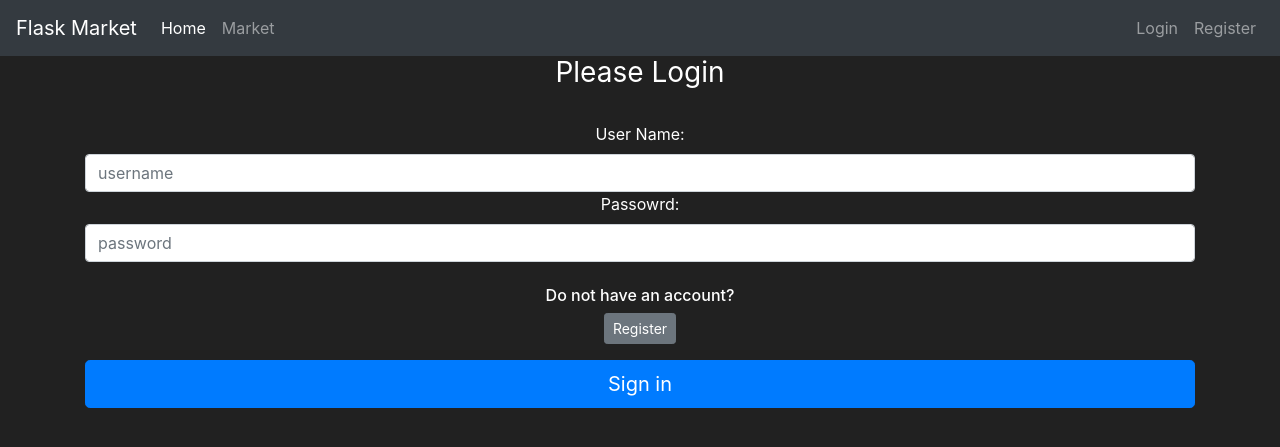
After one commit to Lyarkh/FreeCodeCamp_Courses, a Flask app: page /login in a window 1280 px wide. The commit adds this page. Shown: the top 447 px of the page. Run offline with Flask 3, Linux system fonts and the light colour scheme; some libraries are stand-ins or nearby versions.

Commit message:
Login Page
Criação da base de login page para criação da autenticação do usuario

```diff
--- a/Flask_Course_Web_Application/flask_course_web_application/Flask_Market/market/forms.py
+++ b/Flask_Course_Web_Application/flask_course_web_application/Flask_Market/market/forms.py
@@ -21,3 +21,9 @@
     password1 = PasswordField(label='Password:', validators=[Length(min=6), DataRequired()])
     password2 = PasswordField(label='Confirm Password:', validators=[EqualTo('password1'), DataRequired()])
     submit = SubmitField(label='Create Account')
+
+
+class LoginForm(FlaskForm):
+    username = StringField(label='User Name:', validators =[DataRequired()])
+    password = PasswordField(label='Passowrd:', validators =[DataRequired()])
+    submit = SubmitField(label='Sign in')
--- a/Flask_Course_Web_Application/flask_course_web_application/Flask_Market/market/routes.py
+++ b/Flask_Course_Web_Application/flask_course_web_application/Flask_Market/market/routes.py
@@ -1,7 +1,7 @@
 from market import app, db
 from market.models import Item, User
 from flask import render_template, redirect, url_for, flash
-from market.forms import RegisterForm
+from market.forms import RegisterForm, LoginForm
 
 
 @app.route('/')
@@ -33,4 +33,5 @@
 
 @app.route('/login', methods=['GET', 'POST'])
 def login_page():
-    return render_template('login.html')
+    form = LoginForm()
+    return render_template('login.html', form=form)
--- a/Flask_Course_Web_Application/flask_course_web_application/Flask_Market/market/templates/base.html
+++ b/Flask_Course_Web_Application/flask_course_web_application/Flask_Market/market/templates/base.html
@@ -31,7 +31,7 @@
             </ul>
             <ul class="navbar-nav">
                 <li class="nav-item">
-                    <a class="nav-link" href="#">Login</a>
+                    <a class="nav-link" href="{{ url_for('login_page') }}">Login</a>
                 </li>
                 <li class="nav-item">
                     <a class="nav-link" href="{{ url_for('register_page') }}">Register</a>
--- /dev/null
+++ b/Flask_Course_Web_Application/flask_course_web_application/Flask_Market/market/templates/login.html
@@ -0,0 +1,33 @@
+{% extends 'base.html' %}
+
+{% block title %}
+    Login Page
+{% endblock %}
+
+{% block content %}
+    <body class="text-center">
+        <div class="container">
+            <form method="POST" class="form-signin" style="color: white">
+                <h1 class="h3 bm-3 font-weight-normal">
+                    Please Login
+                </h1>
+                <br>
+                {{ form.username.label() }}
+                {{ form.username(class="form-control", placeholder='username') }}
+
+                {{ form.password.label() }}
+                {{ form.password(class="form-control", placeholder='password') }}
+                <br>
+
+                <div class="checkbox mb-3">
+                    <h6>Do not have an account?</h6>
+                    <a href="{{ url_for('register_page') }}" class="btn btn-sm btn-secondary">Register</a>
+                </div>
+
+                {{ form.submit(class="btn btn-lg btn-block btn-primary") }}
+
+            </form>
+
+        </div>
+    </body>
+{% endblock %}
```
